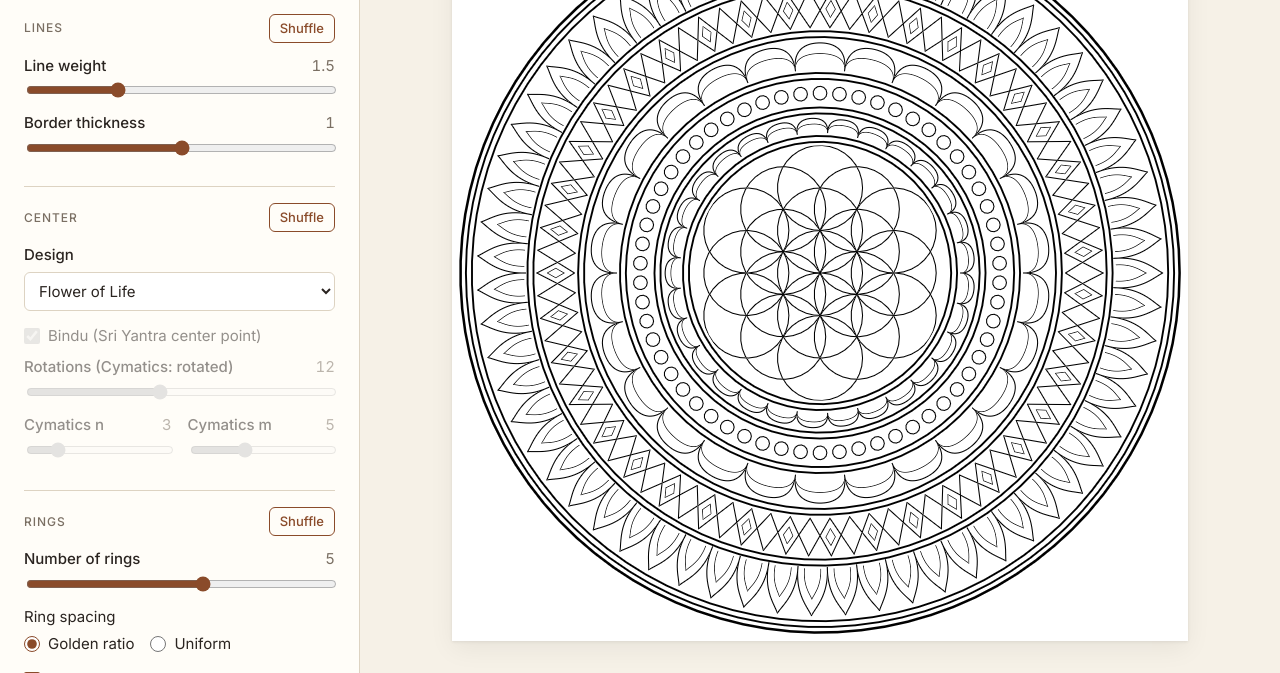
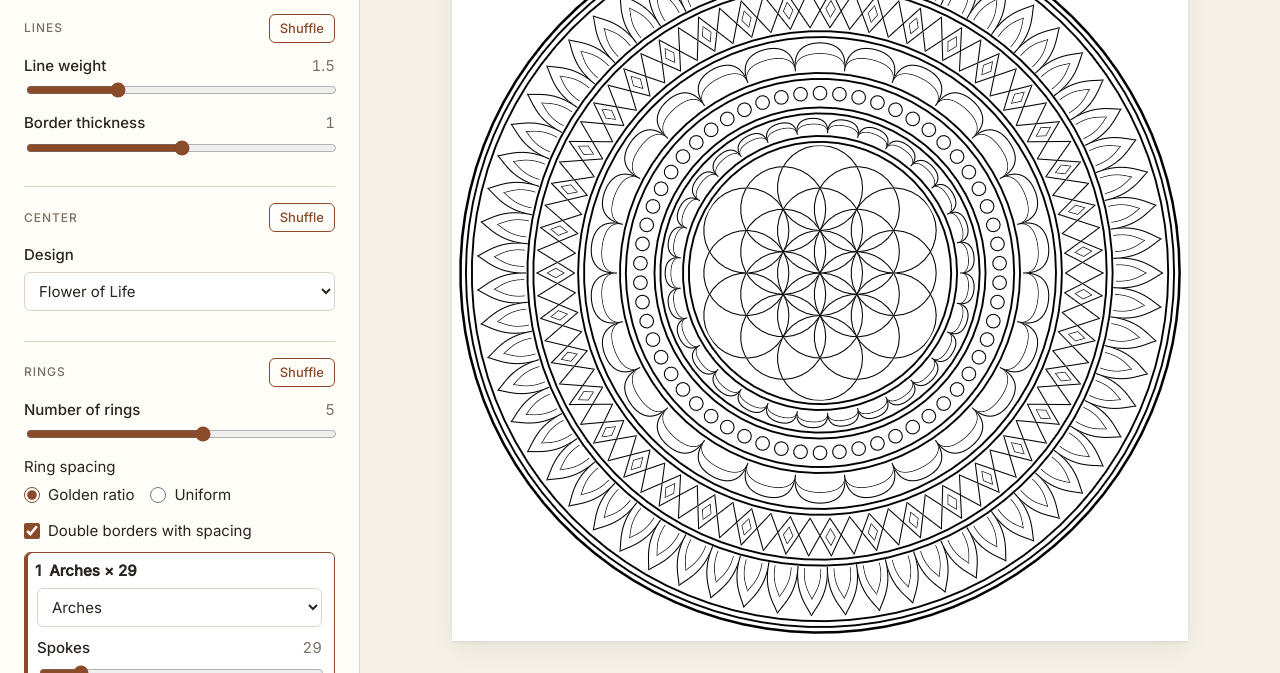
Before and after one commit to bbugh/mandala-effect, a website built with Vite: page index.html in a window 1280 px wide. Shown: the part 127-800 px from the top of the page. Built offline with nearby package versions, Linux system fonts and the light colour scheme.

Commit message:
feat(ui): Hide unused center settings

```diff
--- a/index.html
+++ b/index.html
@@ -44,9 +44,6 @@
               <select id="center"></select>
             </label>
             <label class="check"><input id="bindu" type="checkbox" /> Bindu (Sri Yantra center point)</label>
-            <label>Rotations (Cymatics: rotated) <output id="rotations-value"></output>
-              <input id="rotations" type="range" min="3" max="24" step="1" />
-            </label>
             <div class="pair">
               <label>Cymatics n <output id="chladniN-value"></output>
                 <input id="chladniN" type="range" min="1" max="12" step="1" />
@@ -55,6 +52,9 @@
                 <input id="chladniM" type="range" min="1" max="12" step="1" />
               </label>
             </div>
+            <label>Rotations (Cymatics: rotated) <output id="rotations-value"></output>
+              <input id="rotations" type="range" min="3" max="24" step="1" />
+            </label>
           </section>
 
           <section>
--- a/src/main.ts
+++ b/src/main.ts
@@ -254,10 +254,10 @@ function syncControls() {
   for (const field of finishFields) $<HTMLInputElement>(field).checked = params[field];
 
   const usesCymatics = params.center === "chladni" || params.center === "cymatics";
-  $<HTMLInputElement>("chladniN").disabled = !usesCymatics;
-  $<HTMLInputElement>("chladniM").disabled = !usesCymatics;
-  $<HTMLInputElement>("bindu").disabled = params.center !== "sriYantra";
-  $<HTMLInputElement>("rotations").disabled = params.center !== "cymatics";
+  // Settings that the selected center does not use are hidden.
+  $<HTMLInputElement>("chladniN").closest(".pair")!.toggleAttribute("hidden", !usesCymatics);
+  $<HTMLInputElement>("bindu").closest("label")!.toggleAttribute("hidden", params.center !== "sriYantra");
+  $<HTMLInputElement>("rotations").closest("label")!.toggleAttribute("hidden", params.center !== "cymatics");
   syncRingRows();
 }
 
--- a/src/style.css
+++ b/src/style.css
@@ -265,7 +265,9 @@ label:has(:disabled) :disabled {
 }
 
 .ring-item[hidden],
-.ring-editor [hidden] {
+.ring-editor [hidden],
+label[hidden],
+.pair[hidden] {
   display: none;
 }
 
```
